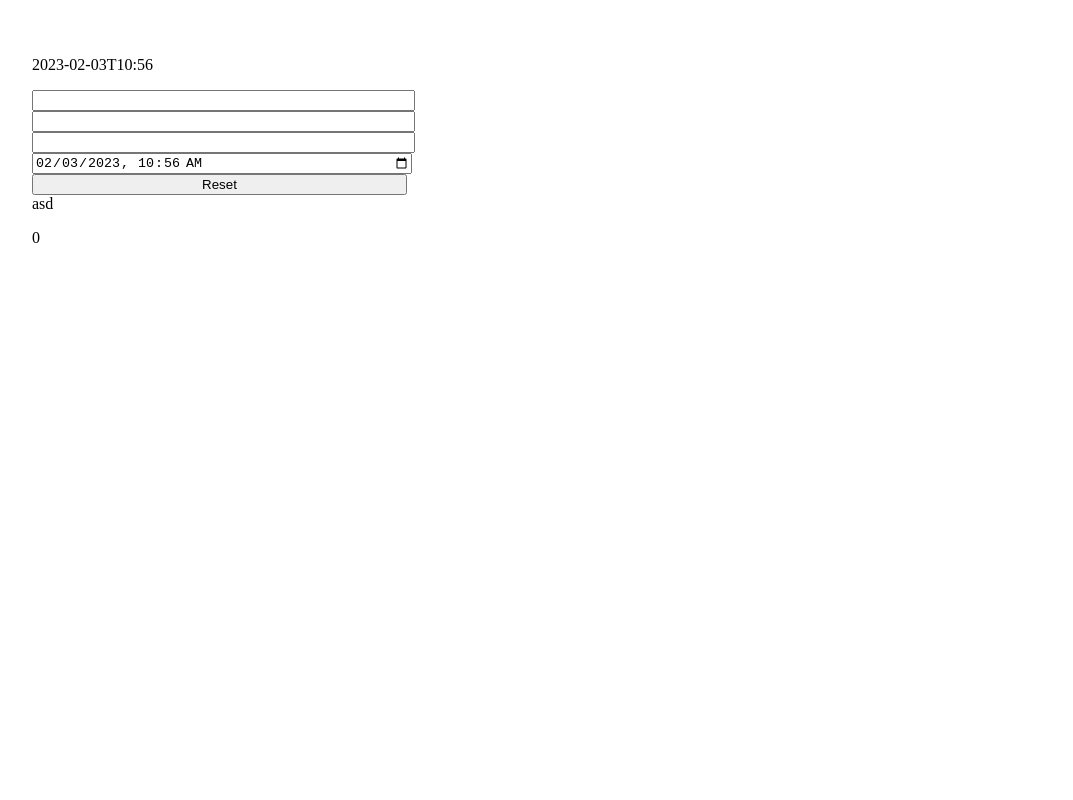
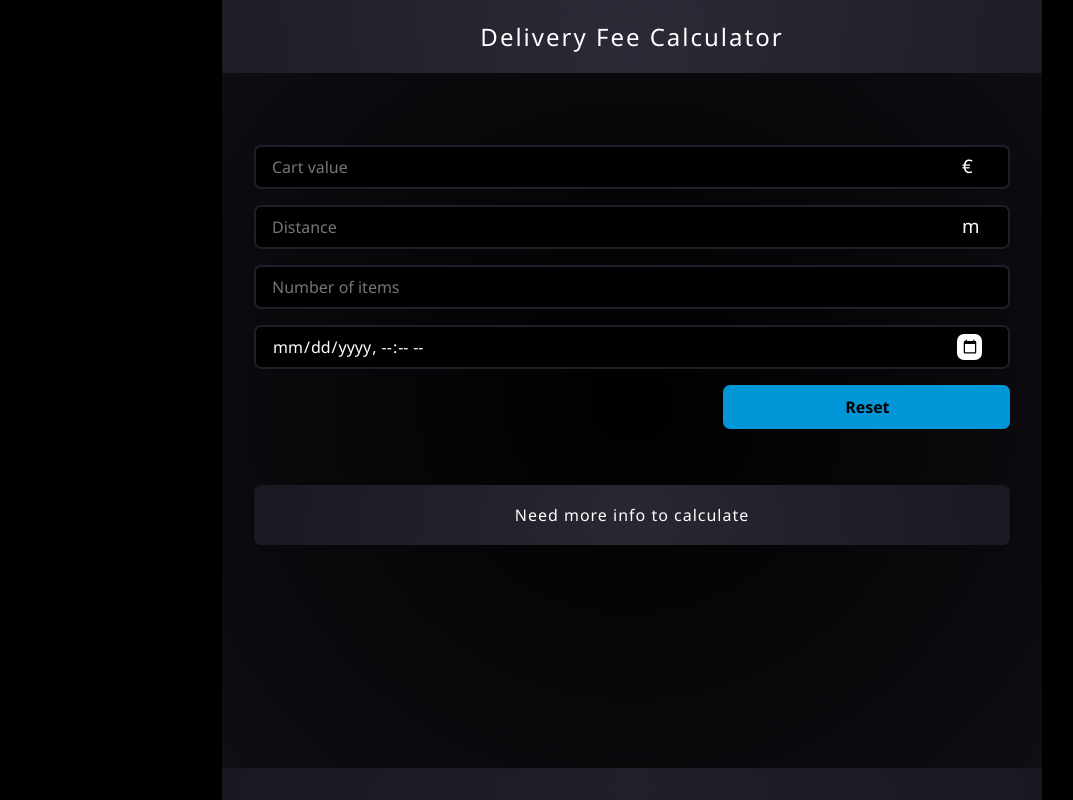
Before and after one commit to mk99995/delivery-fee-calculator, a React (Vite) app: page / in a window 1280 px wide. Shown: the whole page, without its empty margins (8-1081 px from the left). Built offline with nearby package versions, Linux system fonts and the light colour scheme.

Commit message:
added scss

```diff
--- a/src/App.scss
+++ b/src/App.scss
@@ -1,23 +1,144 @@
-#root {
-  max-width: 1280px;
-  margin: 0 auto;
-  padding: 2rem;
-  text-align: left;
+$dark: rgb(0, 0, 0);
+$gray: rgb(31, 31, 42);
+$blue: #0096d7;
+$light: white;
+body {
+  background-color: black;
+  display: flex;
+  justify-content: center;
+  margin: 0;
+  padding: 0;
+  font-family: "Segoe UI", Tahoma, Verdana, sans-serif;
+  font-weight: 100;
+  letter-spacing: 1px;
 }
 
 .app {
   display: flex;
   flex-direction: column;
-  form {
+  justify-content: space-between;
+  background: radial-gradient(
+    circle,
+    rgba(0, 0, 0, 1) 0%,
+    rgba(15, 15, 20, 1) 100%
+  );
+  max-width: 820px;
+  height: 100vh;
+  #content-container {
     display: flex;
+    flex-direction: column;
+    header {
+      letter-spacing: 2px;
+      padding-top: 1.25rem;
+      margin-bottom: 4rem;
+      // border-radius: 7px 7px 0 0;
+      background: radial-gradient(
+        circle,
+        rgba(65, 65, 83, 0.6) 0%,
+        rgba(31, 31, 42, 0.9) 100%
+      );
 
-    flex-direction: column;
-    input {
-      max-width: 375px;
+      h2 {
+        color: $light;
+        margin-top: 0;
+        font-weight: 400;
+        width: 100%;
+        text-align: center;
+      }
+    }
+    form {
+      margin-left: 2rem;
+      margin-right: 2rem;
+      display: flex;
+
+      flex-direction: row;
+      flex-wrap: wrap;
+      justify-content: flex-end;
+      align-content: flex-start;
+      margin-bottom: 3rem;
+
+      h3 {
+        color: $light;
+        margin: 0;
+        font-weight: 100;
+        position: relative;
+        right: 3rem;
+        bottom: 2.72rem;
+        height: 0px;
+        width: 0px;
+      }
+
+      input {
+        background-color: $dark;
+        color: $light;
+        width: 100%;
+        border-radius: 7px;
+        height: 2rem;
+        margin-bottom: 0.5rem;
+        margin-top: 0.5rem;
+        font-family: "Segoe UI", Tahoma, Verdana, sans-serif;
+        font-size: medium;
+        border: $gray solid 2px;
+        padding-top: 0.25rem;
+        padding-left: 1rem;
+        padding-bottom: 0.25rem;
+      }
+      input::-webkit-outer-spin-button,
+      input::-webkit-inner-spin-button {
+        -webkit-appearance: none;
+        margin: 0;
+      }
+
+      #reset-button {
+        background-color: $blue;
+        border: none;
+        height: 44px;
+        font-weight: 600;
+        padding-left: 0.5rem;
+        width: 38%;
+        color: $dark;
+        &:active {
+          color: $blue;
+          background-color: $light;
+        }
+        &:hover {
+          scale: 1.02;
+        }
+      }
+    }
+    ::-webkit-calendar-picker-indicator {
+      color: $light;
+      background-color: $light;
+      padding: 0.3rem;
+      border-radius: 7px;
+      left: 2rem;
+      margin-right: 1.6rem;
+    }
+
+    #delivery-fee {
+      margin-left: 2rem;
+      margin-right: 2rem;
+      display: flex;
+      align-items: center;
+      justify-content: center;
+      background: radial-gradient(
+        circle,
+        rgba(65, 65, 83, 0.6) 0%,
+        rgba(31, 31, 42, 0.7) 100%
+      );
+      height: 3.75rem;
+      color: $light;
+      border-radius: 7px;
+      font-weight: 400;
     }
   }
-
-  // button {
-  //   max-width: ;
-  // }
+  footer {
+    height: 2rem;
+    background: radial-gradient(
+      circle,
+      rgba(65, 65, 83, 0.4) 0%,
+      rgba(31, 31, 42, 0.6) 100%
+    );
+    // border-radius: 0 0 7px 7px;
+  }
 }
--- a/src/App.tsx
+++ b/src/App.tsx
@@ -7,47 +7,67 @@ function App(this: any) {
   const [cartValue, setCartValue] = useState<number | "">("");
   const [distance, setDistance] = useState<number | "">("");
   const [itemsAmount, setItemsAmount] = useState<number | "">("");
-  const [dateTime, setDateTime] = useState<Date>(new Date());
+  const [dateTime, setDateTime] = useState<Date | "">("");
 
   const [animationTimeout, setAnimationTimeout] = useState<number>(0);
 
-  const calculateFee = (): number | string => {
+  const calculateFee = (): string => {
     if (cartValue >= 100) {
-      return "0 The delivery is free on large purchages";
+      return "Delivery price: 0€";
     }
-    if (cartValue === "" || distance === "" || itemsAmount === "") {
-      return "asd";
+    if (
+      cartValue === "" ||
+      distance === "" ||
+      itemsAmount === "" ||
+      dateTime === ""
+    ) {
+      return "Need more info to calculate";
     }
     let fee: number =
-      (cartValue < 10 ? 10 - Number(cartValue) : 0) +
+      (cartValue < 10 ? 10 - cartValue : 0) +
       (distance <= 1000 ? 2 : Math.ceil(distance / 500)) +
       (itemsAmount < 5 ? 0 : (itemsAmount - 4) * 0.5) +
       (itemsAmount > 12 ? 1.2 : 0);
 
-    if (dateTime?.getDay() === 5) {
+    if (dateTime.getDay() === 5) {
       let timeInThousands = dateTime.getHours() * 100 + dateTime.getMinutes();
       if (timeInThousands >= 1500 && timeInThousands <= 1900) {
         fee = fee * 1.2;
       }
     }
-    return fee < 15 ? fee : 15;
+
+    return `Delivery price: ${fee < 15 ? fee : 15}€`;
   };
 
   return (
     <div className="app">
-      <p>{dateTime.toISOString().slice(0, 16)}</p>
+      <div id="content-container">
+        <header>
+          <h2>Delivery Fee Calculator</h2>
+        </header>
+
         <Form
           setCartValue={setCartValue}
           setDistance={setDistance}
           setItemsAmount={setItemsAmount}
           setDateTime={setDateTime}
-        dateTime={dateTime}
-        cartValue={cartValue}
           setAnimationTimeout={setAnimationTimeout}
-        animationTimeout={animationTimeout}
         />
-      <>{animationTimeout > 0 ? <BeatLoader /> : calculateFee()}</>
-      <p>{animationTimeout}</p>
+        <div id="delivery-fee">
+          {animationTimeout > 0 ? (
+            <BeatLoader margin={10} color={"white"} />
+          ) : (
+            calculateFee()
+          )}
+        </div>
+      </div>
+      <footer>
+        {dateTime !== ""
+          ? dateTime.getDay() +
+            dateTime.getHours() * 100 +
+            dateTime.getMinutes()
+          : null}
+      </footer>
     </div>
   );
 }
--- a/src/components/Form.tsx
+++ b/src/components/Form.tsx
@@ -1,33 +1,22 @@
+import { useEffect } from "react";
+
 const Form = ({
   setCartValue,
   setDistance,
   setItemsAmount,
   setDateTime,
-  dateTime,
-  cartValue,
   setAnimationTimeout,
 }: {
   setCartValue: (value: number | "") => void;
   setDistance: (distance: number | "") => void;
   setItemsAmount: (items: number | "") => void;
-  setDateTime: (time: Date) => void;
-  dateTime: Date;
-  cartValue: number | "";
-  animationTimeout: number;
+  setDateTime: (time: Date | "") => void;
   setAnimationTimeout: (animationTimeout: any) => void;
 }) => {
-  const formatDate = () => {
-    const offset = dateTime.getTimezoneOffset() * 60000; //offset in milliseconds
-    const localISOTime = new Date(Date.now() - offset)
-      .toISOString()
-      .slice(0, 16);
-    return localISOTime;
-  };
-
   const showAnimation = () => {
-    setAnimationTimeout((animationTimeout: number) => animationTimeout + 1);
+    setAnimationTimeout((current: number) => current + 1);
     setTimeout(function () {
-      setAnimationTimeout((animationTimeout: number) => animationTimeout - 1);
+      setAnimationTimeout((current: number) => current - 1);
     }, 300);
   };
 
@@ -36,28 +25,30 @@ const Form = ({
     e.target.cartValue.value = "";
     e.target.distance.value = "";
     e.target.items.value = "";
-    setCartValue("");
+    e.target.date.value = "";
     setDistance("");
     setItemsAmount("");
-    setDateTime(new Date());
+    setDateTime("");
     showAnimation();
   };
 
   return (
-    <form onReset={resetInputs}>
+    <form onReset={resetInputs} onSubmit={() => console.log("asd")}>
       <input
         name="cartValue"
+        placeholder="Cart value"
         type="number"
         min="0"
         step="0.01"
-        value={cartValue}
         onChange={(e) => {
           setCartValue(e.target.value === "" ? "" : Number(e.target.value));
           showAnimation();
         }}
       />
+      <h3>€</h3>
       <input
         name="distance"
+        placeholder="Distance"
         type="number"
         min="0"
         step="1"
@@ -66,8 +57,11 @@ const Form = ({
           showAnimation();
         }}
       />
+      <h3>m</h3>
+
       <input
         name="items"
+        placeholder="Number of items"
         type="number"
         min="1"
         step="1"
@@ -76,15 +70,17 @@ const Form = ({
           showAnimation();
         }}
       />
+
       <input
+        id="date"
+        name="date"
         type="datetime-local"
-        value={formatDate()}
         onChange={(e) => {
           setDateTime(new Date(e.target.value));
           showAnimation();
         }}
       />
-      <input type="reset" />
+      <input id="reset-button" type="reset" />
     </form>
   );
 };
```
Lines whose indentation alone changed are shown as unchanged.
